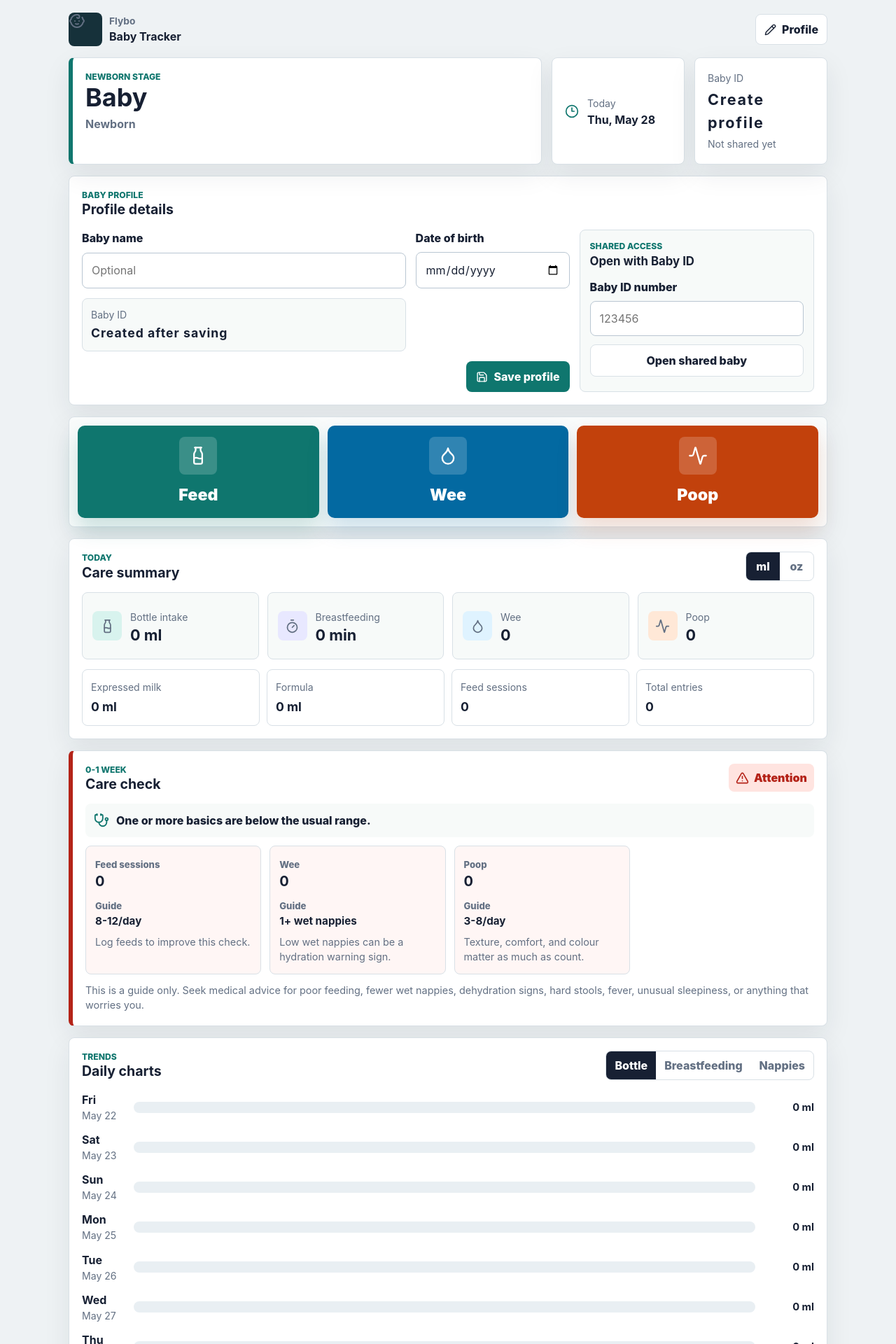
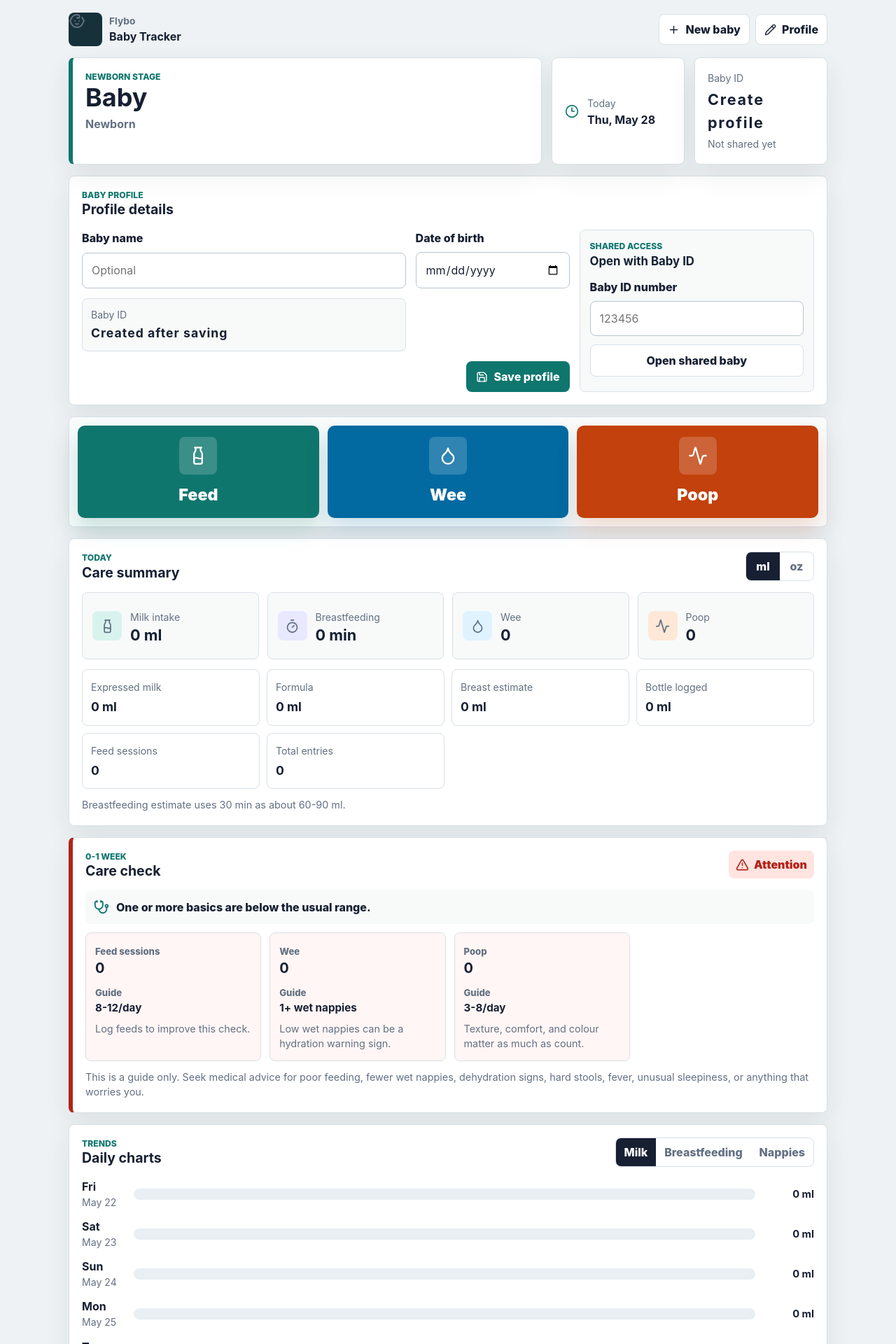
Before and after one commit to Franosei/Flybo-Baby-Tracker, a React (Vite) app: page / in a window 1280 px wide. Shown: the top 1920 px of the page at 70% size. Built offline with nearby package versions, Linux system fonts and the light colour scheme.

Commit message:
Add multi-baby switching and breast milk estimates

```diff
--- a/src/App.tsx
+++ b/src/App.tsx
@@ -1,6 +1,6 @@
-import { useMemo, useState, type FormEvent } from 'react';
+import { useMemo, useState, type ChangeEvent, type FormEvent } from 'react';
 import { format } from 'date-fns';
-import { Activity, Baby, Clock3, Droplet, Milk, Pencil, Save, Timer } from 'lucide-react';
+import { Activity, Baby, Clock3, Droplet, Milk, Pencil, Plus, Save, Timer } from 'lucide-react';
 import ActionButton from './components/ActionButton';
 import ActivityList from './components/ActivityList';
 import DailyCharts from './components/DailyCharts';
@@ -8,7 +8,7 @@ import FeedModal from './components/FeedModal';
 import HealthCheck from './components/HealthCheck';
 import { useBabyTracker } from './hooks/useBabyTracker';
 import { ageInWeeks, ageLabelFromBirthDate } from './lib/age';
-import { formatVolume } from './lib/units';
+import { breastfeedingEstimateMlRange, formatVolume, formatVolumeRange } from './lib/units';
 import type { FeedDetails, Unit } from './types';
 
 const legacyAgeLabel = (ageWeeks: number | null) => {
@@ -32,6 +32,9 @@ const App = () => {
   const {
     profile,
     setProfile,
+    knownProfiles,
+    switchProfile,
+    startNewProfile,
     joinProfile,
     activities,
     unit,
@@ -48,11 +51,21 @@ const App = () => {
   const [isFeedModalOpen, setFeedModalOpen] = useState(false);
   const [showProfileForm, setShowProfileForm] = useState(!profile.shareCode && !profile.dateOfBirth);
   const [joinError, setJoinError] = useState('');
+  const [switchError, setSwitchError] = useState('');
 
   const babyName = profile.name.trim() || 'Baby';
   const currentAgeWeeks = ageInWeeks(profile.dateOfBirth) ?? profile.ageWeeks;
   const babyAgeLabel = profile.dateOfBirth ? ageLabelFromBirthDate(profile.dateOfBirth) : legacyAgeLabel(profile.ageWeeks);
   const bottleTotalMl = todayStats.expressedMl + todayStats.formulaMl;
+  const breastEstimate = breastfeedingEstimateMlRange(todayStats.breastfeedingMinutes);
+  const totalMilkMinMl = bottleTotalMl + breastEstimate.min;
+  const totalMilkMaxMl = bottleTotalMl + breastEstimate.max;
+  const milkIntakeLabel = todayStats.breastfeedingMinutes > 0
+    ? formatVolumeRange(totalMilkMinMl, totalMilkMaxMl, unit)
+    : formatVolume(bottleTotalMl, unit);
+  const breastEstimateLabel = todayStats.breastfeedingMinutes > 0
+    ? formatVolumeRange(breastEstimate.min, breastEstimate.max, unit)
+    : formatVolume(0, unit);
 
   const todayLabel = useMemo(() => format(new Date(), 'EEE, MMM d'), []);
 
@@ -76,6 +89,7 @@ const App = () => {
     });
 
     if (didSave) {
+      setSwitchError('');
       setShowProfileForm(false);
     }
   };
@@ -88,12 +102,31 @@ const App = () => {
     setJoinError('');
     const didJoin = await joinProfile(shareCode);
     if (didJoin) {
+      setSwitchError('');
       setShowProfileForm(false);
       event.currentTarget.reset();
       return;
     }
 
     setJoinError('Baby ID not found. Check the number and try again.');
+  };
+
+  const handleSwitchProfile = async (event: ChangeEvent<HTMLSelectElement>) => {
+    const nextShareCode = event.currentTarget.value;
+    if (!nextShareCode || nextShareCode === profile.shareCode) return;
+
+    setSwitchError('');
+    const didSwitch = await switchProfile(nextShareCode);
+    if (!didSwitch) {
+      setSwitchError('Could not open that baby profile. Try entering the Baby ID again.');
+    }
+  };
+
+  const handleNewProfile = () => {
+    startNewProfile();
+    setJoinError('');
+    setSwitchError('');
+    setShowProfileForm(true);
   };
 
   const handleUnitChange = (nextUnit: Unit) => {
@@ -112,11 +145,33 @@ const App = () => {
             <strong>Baby Tracker</strong>
           </div>
         </div>
-        <button type="button" className="secondary-button compact" onClick={() => setShowProfileForm(true)}>
-          <Pencil size={17} />
-          Profile
-        </button>
+        <div className="topbar-actions">
+          {knownProfiles.length > 0 ? (
+            <label className="baby-switcher">
+              <span>Baby</span>
+              <select value={profile.shareCode ?? ''} onChange={handleSwitchProfile}>
+                <option value="" disabled>
+                  Select baby
+                </option>
+                {knownProfiles.map((knownProfile) => (
+                  <option key={knownProfile.shareCode} value={knownProfile.shareCode ?? ''}>
+                    {(knownProfile.name.trim() || 'Baby')} ({knownProfile.shareCode})
+                  </option>
+                ))}
+              </select>
+            </label>
+          ) : null}
+          <button type="button" className="secondary-button compact" onClick={handleNewProfile}>
+            <Plus size={17} />
+            New baby
+          </button>
+          <button type="button" className="secondary-button compact" onClick={() => setShowProfileForm(true)}>
+            <Pencil size={17} />
+            Profile
+          </button>
+        </div>
       </header>
+      {switchError ? <p className="form-message top-message">{switchError}</p> : null}
 
       <section className="dashboard-head">
         <div className="baby-overview">
@@ -242,8 +297,8 @@ const App = () => {
               <Milk size={21} />
             </span>
             <div>
-              <span>Bottle intake</span>
-              <strong>{formatVolume(bottleTotalMl, unit)}</strong>
+              <span>Milk intake</span>
+              <strong>{milkIntakeLabel}</strong>
             </div>
           </article>
           <article className="summary-card">
@@ -285,6 +340,14 @@ const App = () => {
             <strong>{formatVolume(todayStats.formulaMl, unit)}</strong>
           </div>
           <div>
+            <span>Breast estimate</span>
+            <strong>{breastEstimateLabel}</strong>
+          </div>
+          <div>
+            <span>Bottle logged</span>
+            <strong>{formatVolume(bottleTotalMl, unit)}</strong>
+          </div>
+          <div>
             <span>Feed sessions</span>
             <strong>{todayStats.feedCount}</strong>
           </div>
@@ -293,6 +356,7 @@ const App = () => {
             <strong>{activities.length}</strong>
           </div>
         </div>
+        <p className="estimate-note">Breastfeeding estimate uses 30 min as about 60-90 ml.</p>
       </section>
 
       <HealthCheck profile={profile} activities={activities} todayStats={todayStats} unit={unit} />
--- a/src/components/DailyCharts.tsx
+++ b/src/components/DailyCharts.tsx
@@ -1,5 +1,10 @@
 import { useMemo, useState } from 'react';
-import { formatVolume } from '../lib/units';
+import {
+  breastfeedingEstimateMidpointMl,
+  breastfeedingEstimateMlRange,
+  formatVolume,
+  formatVolumeRange,
+} from '../lib/units';
 import type { DailyStats, Unit } from '../types';
 
 type ChartView = 'bottle' | 'breastfeeding' | 'nappies';
@@ -10,7 +15,7 @@ interface DailyChartsProps {
 }
 
 const chartViews: { label: string; value: ChartView }[] = [
-  { label: 'Bottle', value: 'bottle' },
+  { label: 'Milk', value: 'bottle' },
   { label: 'Breastfeeding', value: 'breastfeeding' },
   { label: 'Nappies', value: 'nappies' },
 ];
@@ -23,8 +28,11 @@ const widthFor = (value: number, max: number) => {
 const DailyCharts = ({ dailyStats, unit }: DailyChartsProps) => {
   const [view, setView] = useState<ChartView>('bottle');
 
-  const maxBottleMl = useMemo(
-    () => Math.max(...dailyStats.map((day) => day.expressedMl + day.formulaMl), 1),
+  const maxMilkMl = useMemo(
+    () => Math.max(
+      ...dailyStats.map((day) => day.expressedMl + day.formulaMl + breastfeedingEstimateMidpointMl(day.breastfeedingMinutes)),
+      1,
+    ),
     [dailyStats],
   );
   const maxBreastfeedingMinutes = useMemo(
@@ -62,7 +70,13 @@ const DailyCharts = ({ dailyStats, unit }: DailyChartsProps) => {
       {view === 'bottle' ? (
         <div className="chart-list" role="list">
           {dailyStats.map((day) => {
-            const totalMl = day.expressedMl + day.formulaMl;
+            const bottleMl = day.expressedMl + day.formulaMl;
+            const breastEstimate = breastfeedingEstimateMlRange(day.breastfeedingMinutes);
+            const totalMinMl = bottleMl + breastEstimate.min;
+            const totalMaxMl = bottleMl + breastEstimate.max;
+            const totalLabel = day.breastfeedingMinutes > 0
+              ? formatVolumeRange(totalMinMl, totalMaxMl, unit)
+              : formatVolume(bottleMl, unit);
 
             return (
               <div className="chart-row" key={day.key} role="listitem">
@@ -70,17 +84,21 @@ const DailyCharts = ({ dailyStats, unit }: DailyChartsProps) => {
                   <strong>{day.dayLabel}</strong>
                   <span>{day.dateLabel}</span>
                 </div>
-                <div className="bar-track stacked" aria-label={`${day.dateLabel} bottle intake`}>
+                <div className="bar-track stacked" aria-label={`${day.dateLabel} milk intake`}>
                   <span
                     className="bar-fill expressed"
-                    style={{ width: `${widthFor(day.expressedMl, maxBottleMl)}%` }}
+                    style={{ width: `${widthFor(day.expressedMl, maxMilkMl)}%` }}
                   />
                   <span
                     className="bar-fill formula"
-                    style={{ width: `${widthFor(day.formulaMl, maxBottleMl)}%` }}
+                    style={{ width: `${widthFor(day.formulaMl, maxMilkMl)}%` }}
+                  />
+                  <span
+                    className="bar-fill breast-estimate"
+                    style={{ width: `${widthFor(breastfeedingEstimateMidpointMl(day.breastfeedingMinutes), maxMilkMl)}%` }}
                   />
                 </div>
-                <strong className="chart-value">{formatVolume(totalMl, unit)}</strong>
+                <strong className="chart-value">{totalLabel}</strong>
               </div>
             );
           })}
@@ -92,6 +110,10 @@ const DailyCharts = ({ dailyStats, unit }: DailyChartsProps) => {
             <span>
               <i className="legend-dot formula" />
               Formula
+            </span>
+            <span>
+              <i className="legend-dot breast-estimate" />
+              Breast estimate
             </span>
           </div>
         </div>
--- a/src/hooks/useBabyTracker.ts
+++ b/src/hooks/useBabyTracker.ts
@@ -2,7 +2,17 @@ import { format, isSameDay, subDays } from 'date-fns';
 import { useCallback, useEffect, useMemo, useState } from 'react';
 import type { ActivityRecord, BabyProfile, DailyStats, FeedDetails } from '../types';
 import { createActivityApi, deleteActivityApi, fetchBootstrap, joinProfileApi, saveProfileApi } from '../lib/api';
-import { loadActivities, loadProfile, loadUnit, saveActivities, saveProfile, saveUnit } from '../lib/storage';
+import {
+  defaultProfile,
+  loadActivities,
+  loadKnownProfiles,
+  loadProfile,
+  loadUnit,
+  saveActivities,
+  saveKnownProfiles,
+  saveProfile,
+  saveUnit,
+} from '../lib/storage';
 import { toMilliliters } from '../lib/units';
 
 const nowIso = () => new Date().toISOString();
@@ -50,8 +60,16 @@ const addRecordToStats = (stats: DailyStats, entry: ActivityRecord) => {
   }
 };
 
+const upsertKnownProfile = (profiles: BabyProfile[], nextProfile: BabyProfile) => {
+  if (!nextProfile.shareCode) return profiles;
+
+  const withoutCurrent = profiles.filter((item) => item.shareCode !== nextProfile.shareCode);
+  return [nextProfile, ...withoutCurrent].slice(0, 12);
+};
+
 export const useBabyTracker = () => {
   const [profile, setProfileState] = useState(loadProfile);
+  const [knownProfiles, setKnownProfiles] = useState<BabyProfile[]>(loadKnownProfiles);
   const [activities, setActivities] = useState<ActivityRecord[]>(loadActivities);
   const [unit, setUnit] = useState(loadUnit);
   const [isApiConnected, setApiConnected] = useState(false);
@@ -73,6 +91,7 @@ export const useBabyTracker = () => {
       .then(({ profile: apiProfile, activities: apiActivities }) => {
         if (!isMounted) return;
         setProfileState(apiProfile);
+        setKnownProfiles((currentProfiles) => upsertKnownProfile(currentProfiles, apiProfile));
         setActivities(apiActivities);
         setApiConnected(true);
       })
@@ -89,6 +108,10 @@ export const useBabyTracker = () => {
   useEffect(() => {
     saveProfile(profile);
   }, [profile]);
+
+  useEffect(() => {
+    saveKnownProfiles(knownProfiles);
+  }, [knownProfiles]);
 
   useEffect(() => {
     saveActivities(activities);
@@ -122,6 +145,10 @@ export const useBabyTracker = () => {
     return days;
   }, [activities]);
 
+  const rememberProfile = useCallback((nextProfile: BabyProfile) => {
+    setKnownProfiles((currentProfiles) => upsertKnownProfile(currentProfiles, nextProfile));
+  }, []);
+
   const setProfile = useCallback(async (nextProfile: BabyProfile) => {
     setProfileState(nextProfile);
     setSavingProfile(true);
@@ -130,6 +157,7 @@ export const useBabyTracker = () => {
     try {
       const { profile: savedProfile } = await saveProfileApi(nextProfile);
       setProfileState(savedProfile);
+      rememberProfile(savedProfile);
       setApiConnected(true);
       return true;
     } catch {
@@ -139,7 +167,7 @@ export const useBabyTracker = () => {
     } finally {
       setSavingProfile(false);
     }
-  }, []);
+  }, [rememberProfile]);
 
   const joinProfile = useCallback(async (shareCode: string) => {
     const trimmedCode = shareCode.trim();
@@ -149,6 +177,7 @@ export const useBabyTracker = () => {
       const { profile: joinedProfile, activities: joinedActivities } = await joinProfileApi(trimmedCode);
       setProfileState(joinedProfile);
       setActivities(joinedActivities);
+      rememberProfile(joinedProfile);
       setApiConnected(true);
       setProfileError('');
       return true;
@@ -156,6 +185,17 @@ export const useBabyTracker = () => {
       setApiConnected(false);
       return false;
     }
+  }, [rememberProfile]);
+
+  const switchProfile = useCallback(async (shareCode: string) => {
+    return joinProfile(shareCode);
+  }, [joinProfile]);
+
+  const startNewProfile = useCallback(() => {
+    setProfileState({ ...defaultProfile });
+    setActivities([]);
+    setApiConnected(false);
+    setProfileError('');
   }, []);
 
   const addRecord = useCallback((type: ActivityRecord['type'], details: FeedDetails | null) => {
@@ -193,6 +233,9 @@ export const useBabyTracker = () => {
   return {
     profile,
     setProfile,
+    knownProfiles,
+    switchProfile,
+    startNewProfile,
     activities,
     unit,
     setUnit,
--- a/src/lib/healthGuidance.ts
+++ b/src/lib/healthGuidance.ts
@@ -1,6 +1,12 @@
 import { differenceInCalendarDays, differenceInMonths } from 'date-fns';
 import type { ActivityRecord, BabyProfile, DailyStats, Unit } from '../types';
-import { formatVolume, toMilliliters } from './units';
+import {
+  breastfeedingEstimateMidpointMl,
+  breastfeedingEstimateMlRange,
+  formatVolume,
+  formatVolumeRange,
+  toMilliliters,
+} from './units';
 
 type HealthStatus = 'good' | 'watch' | 'attention' | 'info';
 
@@ -221,6 +227,12 @@ export const buildHealthCheck = (
   const formulaRecords = feedRecords.filter((record) => record.details?.feedType === 'formula');
   const expressedRecords = feedRecords.filter((record) => record.details?.feedType === 'expressed');
   const bottleTotalMl = todayStats.formulaMl + todayStats.expressedMl;
+  const breastEstimate = breastfeedingEstimateMlRange(todayStats.breastfeedingMinutes);
+  const totalMilkMinMl = bottleTotalMl + breastEstimate.min;
+  const totalMilkMaxMl = bottleTotalMl + breastEstimate.max;
+  const totalMilkMidpointMl = bottleTotalMl + breastfeedingEstimateMidpointMl(todayStats.breastfeedingMinutes);
+  const hasBreastEstimate = todayStats.breastfeedingMinutes > 0;
+  const hasAnyMilk = bottleTotalMl > 0 || hasBreastEstimate;
   const formulaOnly = formulaRecords.length > 0 && breastfeedingCount === 0 && expressedRecords.length === 0;
   const weeMin = expectedWeeMinimum(profile, band);
 
@@ -233,14 +245,20 @@ export const buildHealthCheck = (
 
   const items: HealthCheckItem[] = [];
 
-  if (band.bottleTotalMl && bottleTotalMl > 0) {
-    const status = rangeStatus(bottleTotalMl, band.bottleTotalMl);
+  if (band.bottleTotalMl && hasAnyMilk) {
+    const status = rangeStatus(totalMilkMidpointMl, band.bottleTotalMl);
     items.push({
-      label: 'Bottle intake',
-      value: formatVolume(bottleTotalMl, unit),
+      label: 'Milk intake',
+      value: hasBreastEstimate
+        ? formatVolumeRange(totalMilkMinMl, totalMilkMaxMl, unit)
+        : formatVolume(bottleTotalMl, unit),
       target: rangeLabel(band.bottleTotalMl, unit),
       status,
-      message: status === 'good' ? 'Bottle total is in the usual range.' : 'Compare with hunger cues and weight gain.',
+      message: hasBreastEstimate
+        ? 'Breastfeeding is estimated as 30 min around 60-90 ml.'
+        : status === 'good'
+          ? 'Bottle total is in the usual range.'
+          : 'Compare with hunger cues and weight gain.',
     });
   } else if (band.breastFeeds) {
     const status = feedRecords.length === 0 ? 'attention' : rangeStatus(feedRecords.length, band.breastFeeds);
--- a/src/lib/storage.ts
+++ b/src/lib/storage.ts
@@ -3,8 +3,9 @@ import type { ActivityRecord, BabyProfile, Unit } from '../types';
 const profileKey = 'flybo-baby-tracker-profile';
 const activityKey = 'flybo-baby-tracker-activities';
 const unitKey = 'flybo-baby-tracker-unit';
+const knownProfilesKey = 'flybo-baby-tracker-known-profiles';
 
-const defaultProfile: BabyProfile = {
+export const defaultProfile: BabyProfile = {
   id: null,
   shareCode: null,
   name: '',
@@ -32,8 +33,7 @@ const writeJson = (key: string, value: unknown) => {
   localStorage.setItem(key, JSON.stringify(value));
 };
 
-export const loadProfile = (): BabyProfile => {
-  const profile = readJson<Partial<BabyProfile>>(profileKey, defaultProfile);
+const normalizeProfile = (profile: Partial<BabyProfile>): BabyProfile => {
   const ageWeeks = Number(profile.ageWeeks);
 
   return {
@@ -43,6 +43,11 @@ export const loadProfile = (): BabyProfile => {
     dateOfBirth: typeof profile.dateOfBirth === 'string' ? profile.dateOfBirth : null,
     ageWeeks: Number.isFinite(ageWeeks) && ageWeeks >= 0 ? ageWeeks : null,
   };
+};
+
+export const loadProfile = (): BabyProfile => {
+  const profile = readJson<Partial<BabyProfile>>(profileKey, defaultProfile);
+  return normalizeProfile(profile);
 };
 
 export const saveProfile = (profile: BabyProfile) => {
@@ -68,3 +73,16 @@ export const saveUnit = (unit: Unit) => {
   if (!hasStorage()) return;
   localStorage.setItem(unitKey, unit);
 };
+
+export const loadKnownProfiles = (): BabyProfile[] => {
+  const profiles = readJson<Partial<BabyProfile>[]>(knownProfilesKey, []);
+  if (!Array.isArray(profiles)) return [];
+
+  return profiles
+    .map(normalizeProfile)
+    .filter((profile) => profile.shareCode);
+};
+
+export const saveKnownProfiles = (profiles: BabyProfile[]) => {
+  writeJson(knownProfilesKey, profiles.filter((profile) => profile.shareCode));
+};
--- a/src/lib/units.ts
+++ b/src/lib/units.ts
@@ -1,6 +1,8 @@
 import type { Unit } from '../types';
 
 const ML_PER_OUNCE = 29.5735;
+const BREASTFEED_MIN_ML_PER_MINUTE = 2;
+const BREASTFEED_MAX_ML_PER_MINUTE = 3;
 
 export const toMilliliters = (amount: number, unit: Unit) => {
   return unit === 'oz' ? amount * ML_PER_OUNCE : amount;
@@ -19,8 +21,30 @@ export const formatVolume = (amountMl: number, unit: Unit) => {
   return `${Math.round(amountMl).toLocaleString()} ml`;
 };
 
+export const formatVolumeRange = (minMl: number, maxMl: number, unit: Unit) => {
+  if (Math.round(minMl) === Math.round(maxMl)) return formatVolume(minMl, unit);
+
+  if (unit === 'oz') {
+    const minOz = Number(fromMilliliters(minMl, unit).toFixed(1));
+    const maxOz = Number(fromMilliliters(maxMl, unit).toFixed(1));
+    return `${minOz.toLocaleString()}-${maxOz.toLocaleString()} oz`;
+  }
+
+  return `${Math.round(minMl).toLocaleString()}-${Math.round(maxMl).toLocaleString()} ml`;
+};
+
 export const convertVolumeInput = (amount: number, fromUnit: Unit, toUnit: Unit) => {
   if (fromUnit === toUnit) return amount;
   const nextAmount = fromMilliliters(toMilliliters(amount, fromUnit), toUnit);
   return toUnit === 'oz' ? Number(nextAmount.toFixed(1)) : Math.round(nextAmount);
 };
+
+export const breastfeedingEstimateMlRange = (minutes: number) => ({
+  min: minutes * BREASTFEED_MIN_ML_PER_MINUTE,
+  max: minutes * BREASTFEED_MAX_ML_PER_MINUTE,
+});
+
+export const breastfeedingEstimateMidpointMl = (minutes: number) => {
+  const estimate = breastfeedingEstimateMlRange(minutes);
+  return (estimate.min + estimate.max) / 2;
+};
--- a/src/styles/global.css
+++ b/src/styles/global.css
@@ -108,6 +108,44 @@ p {
   border-radius: 8px;
   background: #16313a;
   color: white;
+}
+
+.topbar-actions {
+  display: flex;
+  align-items: center;
+  justify-content: flex-end;
+  gap: 8px;
+  flex-wrap: wrap;
+}
+
+.baby-switcher {
+  min-height: 42px;
+  display: inline-flex;
+  align-items: center;
+  gap: 8px;
+  padding: 6px 10px;
+  border: 1px solid var(--line);
+  border-radius: 8px;
+  background: white;
+}
+
+.baby-switcher span {
+  color: var(--muted);
+  font-size: 0.82rem;
+  font-weight: 800;
+}
+
+.baby-switcher select {
+  max-width: 220px;
+  border: none;
+  background: transparent;
+  color: var(--ink);
+  font-weight: 800;
+  outline: none;
+}
+
+.top-message {
+  margin-bottom: 12px;
 }
 
 .dashboard-head {
@@ -528,6 +566,12 @@ p {
   font-size: 1.1rem;
 }
 
+.estimate-note {
+  margin-top: 12px;
+  color: var(--muted);
+  font-size: 0.9rem;
+}
+
 .health-panel {
   border-left: 6px solid #8a96a8;
 }
@@ -701,6 +745,11 @@ p {
 }
 
 .bar-fill.breastfeeding {
+  background: var(--breast);
+}
+
+.bar-fill.breast-estimate,
+.legend-dot.breast-estimate {
   background: var(--breast);
 }
 
@@ -943,6 +992,21 @@ p {
     gap: 2px;
   }
 
+  .topbar {
+    align-items: flex-start;
+    flex-direction: column;
+  }
+
+  .topbar-actions,
+  .baby-switcher,
+  .baby-switcher select {
+    width: 100%;
+  }
+
+  .topbar-actions .secondary-button {
+    flex: 1 1 150px;
+  }
+
   .choice-grid {
     grid-template-columns: 1fr;
   }
```
Also changed, not shown: 1 other file (tests, documents, lock files or other folders).
